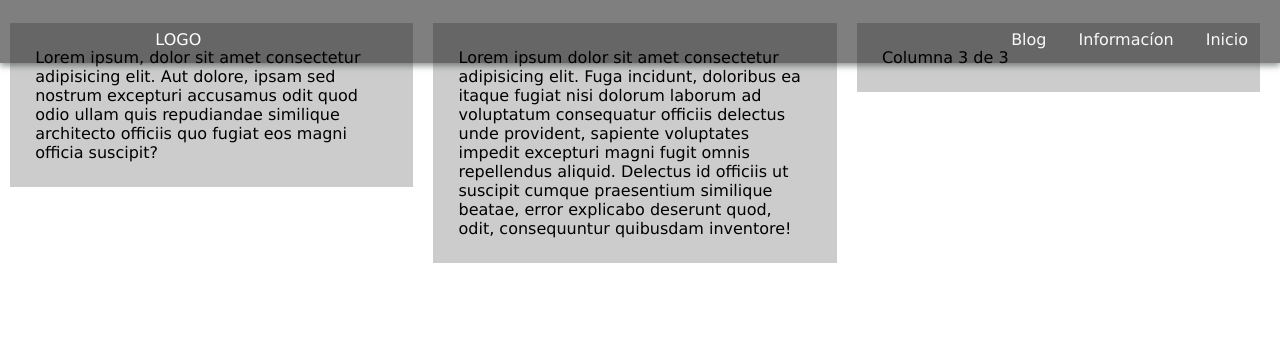
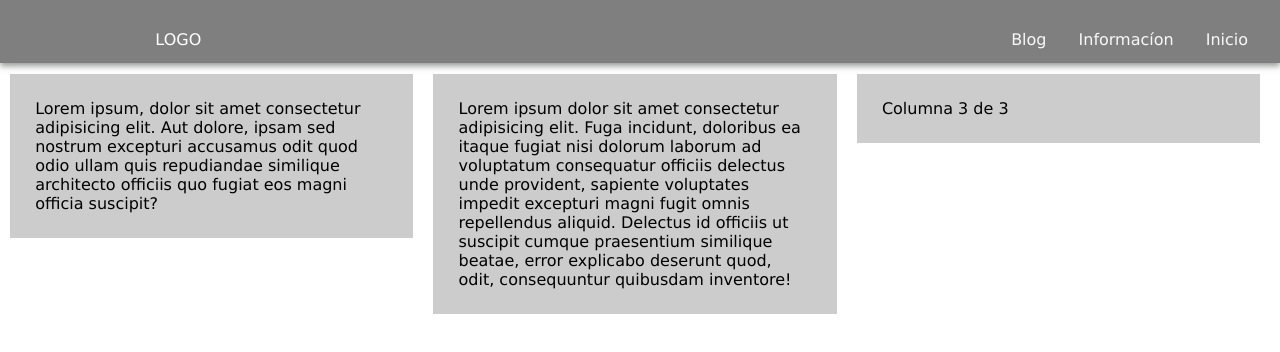
Before and after one commit to IzzyGrant/Pilares-Evidences, a plain HTML site: page primerapagwebAct6/index.html in a window 1280 px wide. Drawn offline with Linux system fonts and the light colour scheme.

Commit message:
se agrega margen a columnas

```diff
--- a/primerapagwebAct6/style.css
+++ b/primerapagwebAct6/style.css
@@ -42,7 +42,7 @@ section{
 .frow .col {
 	display: block;
 	float:left;
-	margin: 1% 0 1% 1.6%;
+	margin: 4em 0 1% 1.6%;
     background:#CCC;
     padding:2%;
 }
```
